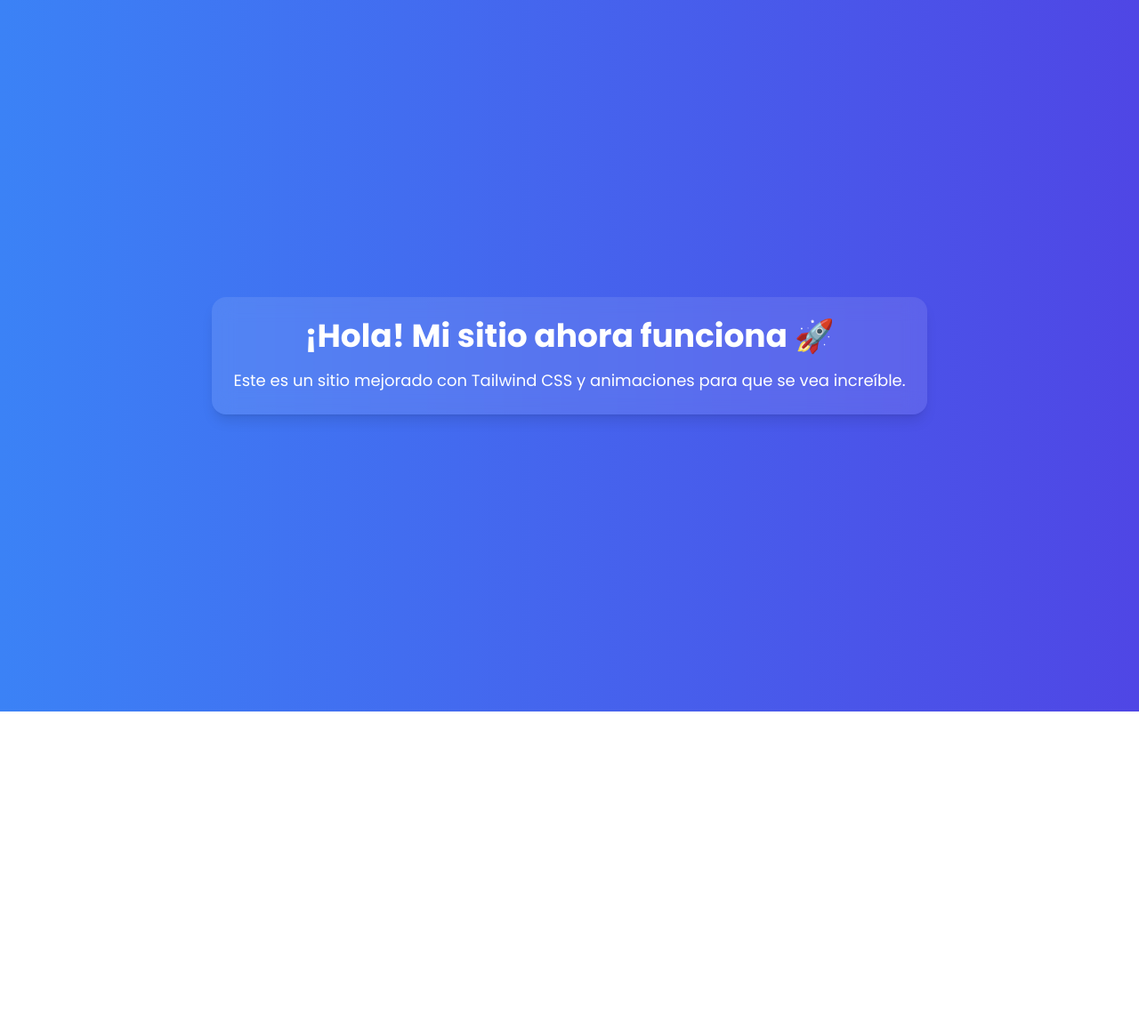
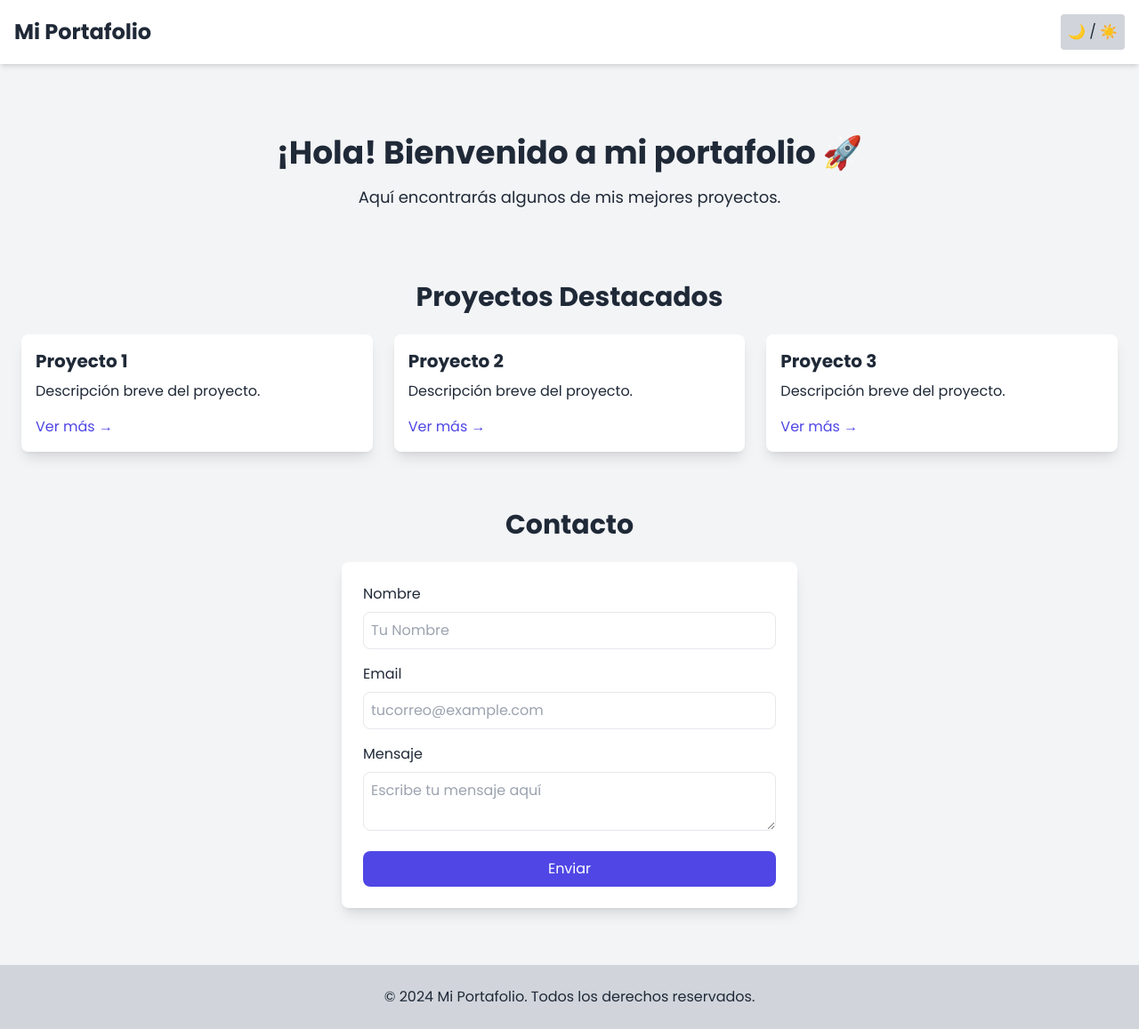
Before and after one commit to sgevatschnaider/sgevatschnaider.github.io, a plain HTML site: page index.html in a window 1280 px wide. Shown: the whole page at 89% size. Before the commit the page ends 800 px from the top, so only its background shows below. Drawn offline with nearby package versions, Linux system fonts and the light colour scheme.

Commit message:
Update index.html

```diff
--- a/index.html
+++ b/index.html
@@ -3,16 +3,27 @@
 <head>
     <meta charset="UTF-8">
     <meta name="viewport" content="width=device-width, initial-scale=1.0">
-    <title>Mi Sitio en GitHub Pages 🚀</title>
-    <meta name="description" content="Bienvenido a mi sitio web en GitHub Pages. Un espacio increíble para mostrar mis proyectos y contenido.">
-    <meta name="author" content="Tu Nombre">
-    <meta property="og:title" content="Mi Sitio en GitHub Pages 🚀">
+    <title>Mi Portafolio 🚀</title>
+    <meta name="description" content="Bienvenido a mi sitio web en GitHub Pages. Descubre mis proyectos y contacta conmigo.">
+    <meta property="og:title" content="Mi Portafolio 🚀">
     <meta property="og:description" content="Explora mi increíble sitio en GitHub Pages.">
     <meta property="og:image" content="https://via.placeholder.com/1200x630">
     <meta property="og:type" content="website">
 
     <!-- Tailwind CSS -->
     <script src="https://cdn.tailwindcss.com"></script>
+    <script>
+        tailwind.config = {
+            theme: {
+                extend: {
+                    colors: {
+                        primary: "#4F46E5",
+                        secondary: "#9333EA",
+                    }
+                }
+            }
+        }
+    </script>
 
     <!-- Fuente personalizada -->
     <link href="https://fonts.googleapis.com/css2?family=Poppins:wght@300;400;700&display=swap" rel="stylesheet">
@@ -23,10 +34,78 @@
         }
     </style>
 </head>
-<body class="bg-gradient-to-r from-blue-500 to-indigo-600 min-h-screen flex items-center justify-center text-white">
-    <div class="text-center p-6 bg-white bg-opacity-10 backdrop-blur-md rounded-2xl shadow-lg">
-        <h1 class="text-4xl font-bold animate-fade-in">¡Hola! Mi sitio ahora funciona 🚀</h1>
-        <p class="mt-4 text-lg">Este es un sitio mejorado con Tailwind CSS y animaciones para que se vea increíble.</p>
-    </div>
+<body class="bg-gray-100 dark:bg-gray-900 text-gray-800 dark:text-gray-200 transition-all">
+
+    <!-- Navbar -->
+    <nav class="bg-white dark:bg-gray-800 p-4 shadow-md">
+        <div class="container mx-auto flex justify-between items-center">
+            <h1 class="text-2xl font-bold">Mi Portafolio</h1>
+            <button onclick="toggleDarkMode()" class="p-2 bg-gray-300 dark:bg-gray-700 rounded">
+                🌙 / ☀️
+            </button>
+        </div>
+    </nav>
+
+    <!-- Hero Section -->
+    <header class="text-center py-20">
+        <h1 class="text-4xl font-bold">¡Hola! Bienvenido a mi portafolio 🚀</h1>
+        <p class="text-lg mt-4">Aquí encontrarás algunos de mis mejores proyectos.</p>
+    </header>
+
+    <!-- Sección de Proyectos -->
+    <section class="container mx-auto px-6">
+        <h2 class="text-3xl font-bold text-center mb-6">Proyectos Destacados</h2>
+        <div class="grid md:grid-cols-3 gap-6">
+            <div class="p-4 bg-white dark:bg-gray-800 shadow-lg rounded-lg transition transform hover:scale-105">
+                <h3 class="text-xl font-bold">Proyecto 1</h3>
+                <p class="mt-2">Descripción breve del proyecto.</p>
+                <a href="#" class="mt-4 block text-primary">Ver más →</a>
+            </div>
+            <div class="p-4 bg-white dark:bg-gray-800 shadow-lg rounded-lg transition transform hover:scale-105">
+                <h3 class="text-xl font-bold">Proyecto 2</h3>
+                <p class="mt-2">Descripción breve del proyecto.</p>
+                <a href="#" class="mt-4 block text-primary">Ver más →</a>
+            </div>
+            <div class="p-4 bg-white dark:bg-gray-800 shadow-lg rounded-lg transition transform hover:scale-105">
+                <h3 class="text-xl font-bold">Proyecto 3</h3>
+                <p class="mt-2">Descripción breve del proyecto.</p>
+                <a href="#" class="mt-4 block text-primary">Ver más →</a>
+            </div>
+        </div>
+    </section>
+
+    <!-- Sección de Contacto -->
+    <section class="container mx-auto px-6 mt-16">
+        <h2 class="text-3xl font-bold text-center mb-6">Contacto</h2>
+        <form class="max-w-lg mx-auto bg-white dark:bg-gray-800 p-6 rounded-lg shadow-lg">
+            <label class="block mb-2">Nombre</label>
+            <input type="text" class="w-full p-2 border rounded-lg dark:bg-gray-700 dark:border-gray-600" placeholder="Tu Nombre">
+
+            <label class="block mt-4 mb-2">Email</label>
+            <input type="email" class="w-full p-2 border rounded-lg dark:bg-gray-700 dark:border-gray-600" placeholder="tucorreo@example.com">
+
+            <label class="block mt-4 mb-2">Mensaje</label>
+            <textarea class="w-full p-2 border rounded-lg dark:bg-gray-700 dark:border-gray-600" placeholder="Escribe tu mensaje aquí"></textarea>
+
+            <button type="submit" class="mt-4 w-full bg-primary text-white py-2 rounded-lg hover:bg-secondary transition">Enviar</button>
+        </form>
+    </section>
+
+    <!-- Footer -->
+    <footer class="text-center p-6 mt-16 bg-gray-300 dark:bg-gray-700">
+        <p>© 2024 Mi Portafolio. Todos los derechos reservados.</p>
+    </footer>
+
+    <!-- Script para modo oscuro -->
+    <script>
+        function toggleDarkMode() {
+            document.body.classList.toggle('dark');
+            localStorage.setItem('darkMode', document.body.classList.contains('dark'));
+        }
+        if (localStorage.getItem('darkMode') === 'true') {
+            document.body.classList.add('dark');
+        }
+    </script>
+
 </body>
 </html>
```
